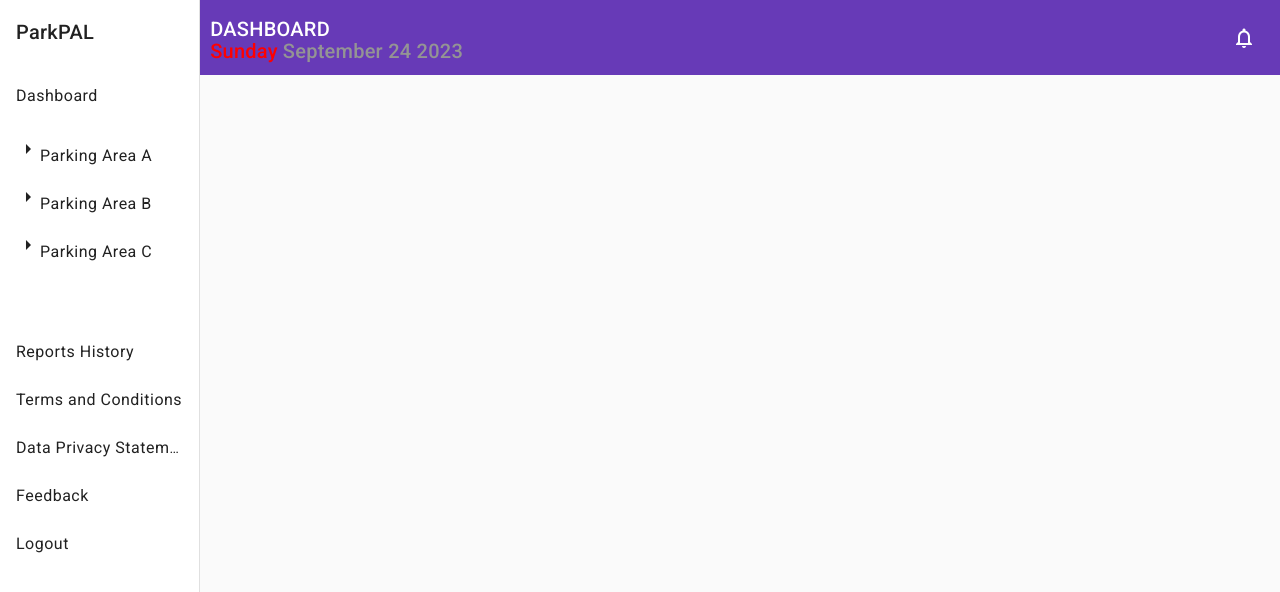
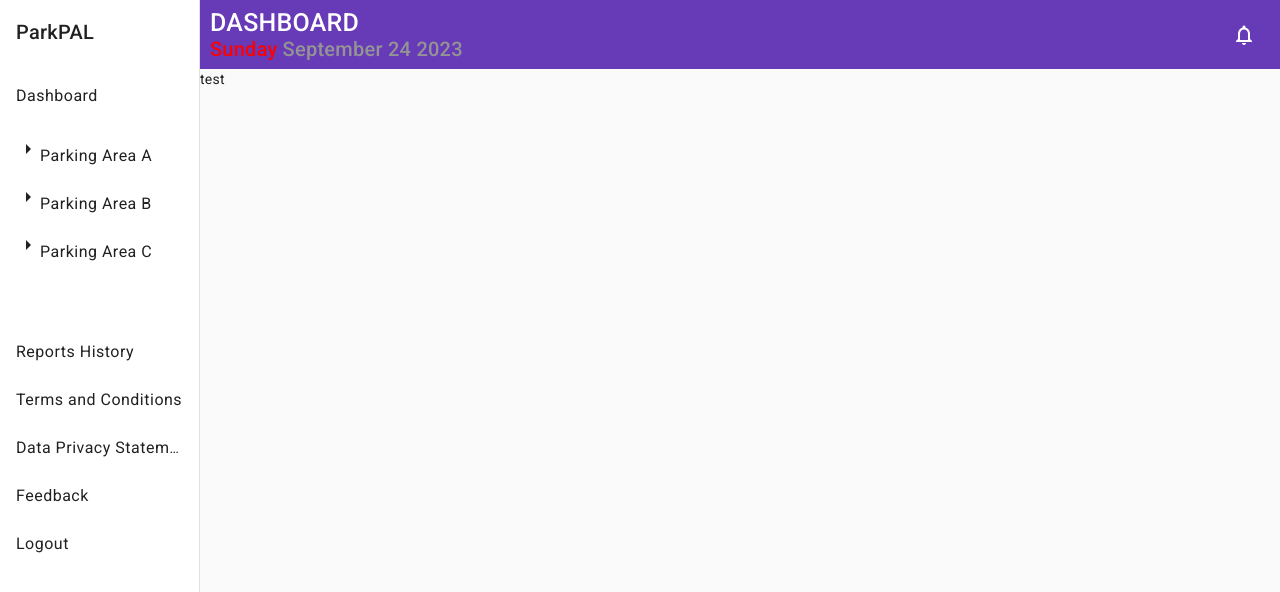
Before and after one commit to LM-Inocentes/ParkPal, an Angular app in the folder ParkPal/: page /dashboard in a window 1280 px wide. Shown: the top 592 px of the page. Built offline with nearby package versions, Linux system fonts and the light colour scheme.

Commit message:
Tweaked navbar and toolbar

```diff
--- a/ParkPal/src/app/app-navigation/app-navigation.component.html
+++ b/ParkPal/src/app/app-navigation/app-navigation.component.html
@@ -5,23 +5,18 @@
       [opened]="(isHandset$ | async) === false">
     <mat-toolbar>ParkPAL</mat-toolbar>
     <mat-nav-list>
-  <!-- Add nested list for Parking Spaces -->
       <a mat-list-item href="">Dashboard</a>
       <mat-list>
         <a mat-list-item href=""><mat-icon mat-list-icon>arrow_right</mat-icon>Parking Area A</a>
         <a mat-list-item href=""><mat-icon mat-list-icon>arrow_right</mat-icon>Parking Area B</a>
         <a mat-list-item href=""><mat-icon mat-list-icon>arrow_right</mat-icon>Parking Area C</a>
       </mat-list>
-  <!-- End nested list for Parking Spaces -->
       <a mat-list-item href="">{{Firstname}}</a>
       <a mat-list-item href="">Reports History</a>
       <a mat-list-item href="">Terms and Conditions</a>
       <a mat-list-item href="">Data Privacy Statement</a>
       <a mat-list-item href="">Feedback</a>
       <a mat-list-item href="/" (click)="logout()">Logout</a>
-      <!-- <a mat-list-item href="">Login</a>
-      <a mat-list-item href="register">Register</a>
-      <a mat-list-item href="#">Link 3</a> -->
   </mat-nav-list>
   </mat-sidenav>
   <mat-sidenav-content>
@@ -36,7 +31,7 @@
       </button>
       <div class="toolbar-elements">
         <div class="left-elements">
-          <div>DASHBOARD</div>
+          <div class="page-header">DASHBOARD</div>
           <div class="date-container">
             <div class="day">{{ currentDay }}</div><div class="date">{{ currentDate }}</div>
           </div>
@@ -46,12 +41,11 @@
           type="button"
           aria-label="Toggle sidenav"
           mat-icon-button
-          (click)="drawer.toggle()"
-          >
+          (click)="drawer.toggle()">
             <mat-icon aria-label="notifications icon">notifications_none</mat-icon>
           </button>
           <!-- <div style="display: flex; align-items: center;">
-            <span style="margin-left: 10px; margin-right: -6px;">John Doe</span>
+            <span style="margin-left: 10px; margin-right: -6px;">{{Firstname}}</span>
             <button
               type="button"
               aria-label="Toggle sidenav"
@@ -64,7 +58,7 @@
       </div>
     </mat-toolbar>
     <!-- Add Content Here -->
-
+    <span> test </span>
     <router-outlet></router-outlet>
 
   </mat-sidenav-content>
--- a/ParkPal/src/app/app-navigation/app-navigation.component.scss
+++ b/ParkPal/src/app/app-navigation/app-navigation.component.scss
@@ -17,7 +17,7 @@
 }
 
 .custom-toolbar {
-  height: 75px;
+  height: fit-content;
   display: flex;
   padding-left: 0px;
   padding-right: 0px;
@@ -25,13 +25,35 @@
 
 .toolbar-elements {
   width: 100vw;
+  height: fit-content;
   display: flex;
   justify-content: space-between;
   align-items: center;
+  margin-top: 8px;
+  margin-bottom: 8px;
 }
 
 .left-elements {
-  margin-left: 0.8vw;
+  display: flex;
+  flex-direction: column;
+  margin-left: 10px
+}
+
+.page-header {
+  font-size: 25px;
+  height: fit-content;
+  display: flex;
+  position: relative;
+  line-height: normal;
+}
+
+.date-container {
+  display: flex;
+  flex-wrap: wrap;
+  height: fit-content;
+  align-items: center;
+  position: relative;
+  line-height: normal;
 }
 
 .right-elements {
@@ -40,16 +62,14 @@
   margin-right: 12px;
 }
 
-.custom-toolbar div {
-  margin-top: -5px;
-  margin-bottom: -5px;
-  padding: 0;
-}
+// .custom-toolbar div {
+//   margin-top: -5px;
+//   margin-bottom: -5px;
+//   padding: 0;
+// }
 
 /* app-navigation.component.scss */
-.date-container {
-  display: flex;
-}
+
 
 .day {
   color: red; /* Red color for the day */
```
Lines whose indentation alone changed are shown as unchanged.
